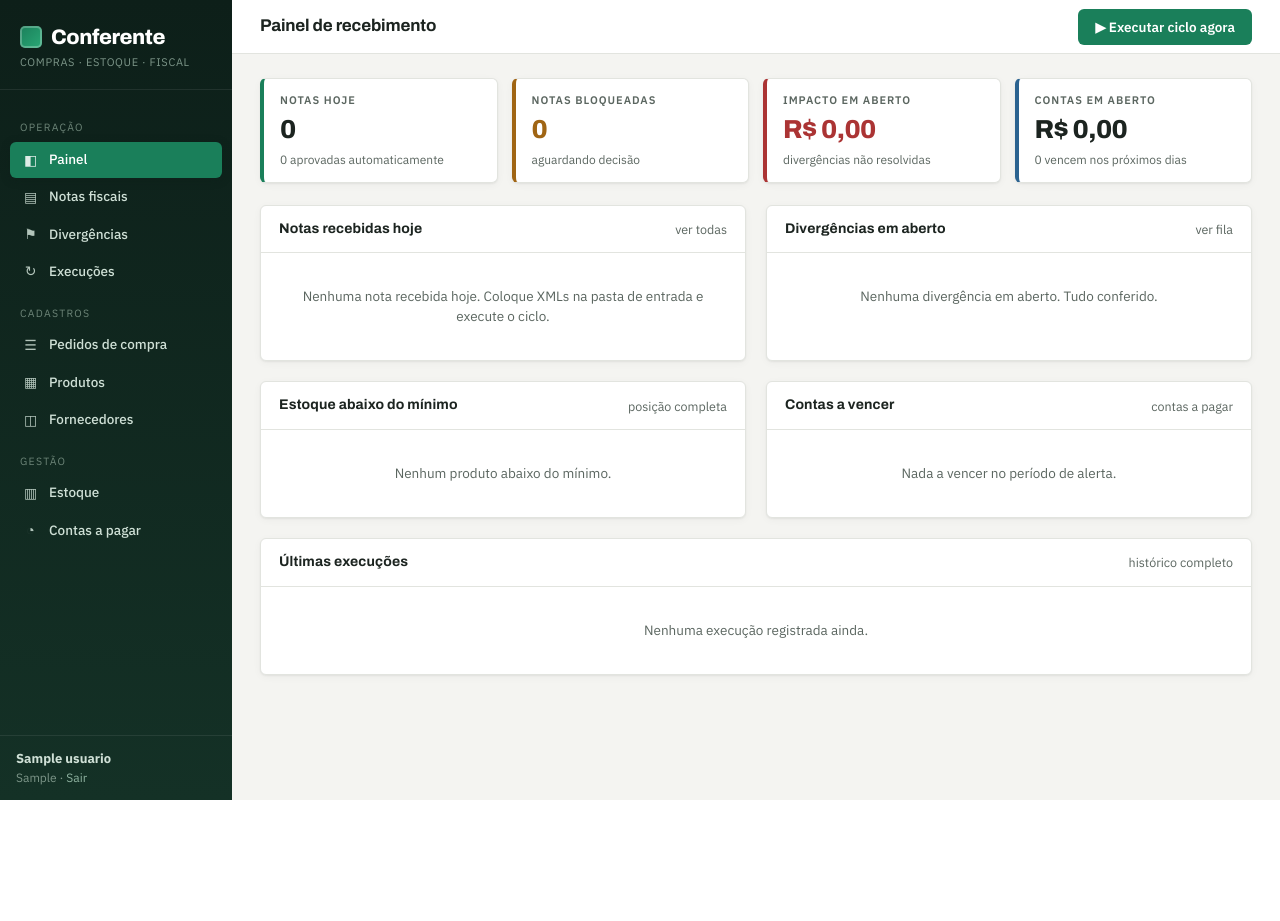
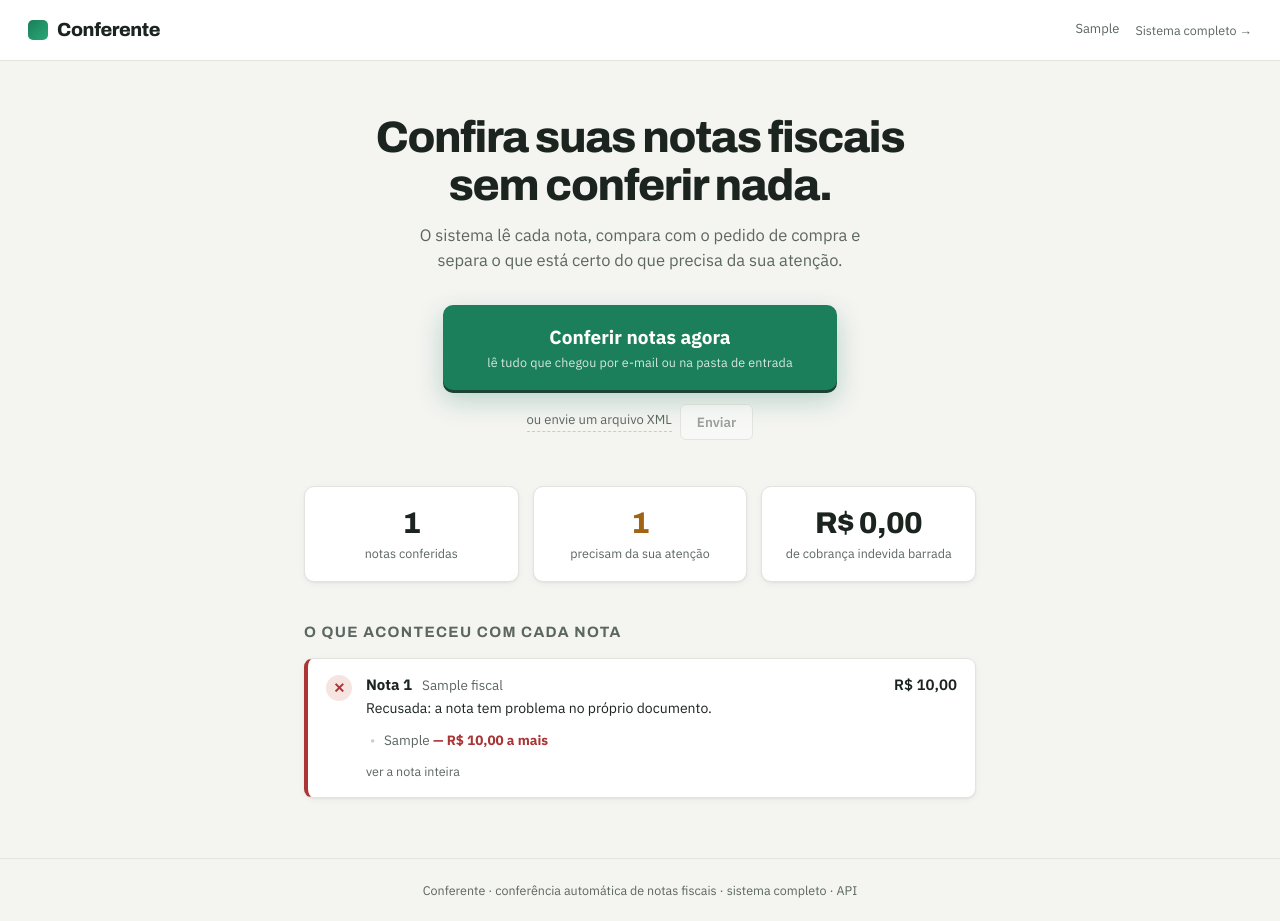
Before and after one commit to PedroNewDev/conferente, a FastAPI app: page / in a window 1280 px wide. Before the commit the page ends 800 px from the top, so only its background shows below. Run offline with FastAPI, Linux system fonts and the light colour scheme; the visitor is signed in with stand-in values (Sample User, id 1); tables that the repository leaves empty hold one stand-in row (values such as "Sample post").

Commit message:
feat: modo automatizador como tela de entrada
Uma tela, um botão e o resultado em linguagem comum: os códigos do
catálogo deixam de aparecer para quem opera — P02 vira 'cobraram mais
caro que o combinado', V02 vira 'a chave da nota foi adulterada'. Mostra
o total barrado em reais, que é o resultado que o sistema entrega.

O painel de indicadores e as telas de cadastro seguem inteiros, agora em
/painel, alcançáveis pelo link no topo.

```diff
--- a/app/main.py
+++ b/app/main.py
@@ -13,7 +13,8 @@ from app.config import settings
 from app.database import SessionLocal
 from app.models import Empresa, ExecucaoJob
 from app.routers import (
-    auth, estoque, financeiro, fornecedores, jobs, notas, painel, pedidos, produtos,
+    auth, estoque, financeiro, fornecedores, jobs, notas, painel, pedidos,
+    produtos, simples,
 )
 from app.services.pipeline import executar_ciclo, fonte_configurada
 
@@ -103,9 +104,9 @@ app.add_middleware(SessionMiddleware, secret_key=settings.APP_SECRET,
 ESTATICOS = Path(__file__).resolve().parent / "static"
 app.mount("/static", StaticFiles(directory=str(ESTATICOS)), name="static")
 
-for router in (auth.router, painel.router, produtos.router, fornecedores.router,
-               pedidos.router, notas.router, estoque.router, financeiro.router,
-               jobs.router):
+for router in (auth.router, simples.router, painel.router, produtos.router,
+               fornecedores.router, pedidos.router, notas.router, estoque.router,
+               financeiro.router, jobs.router):
     app.include_router(router)
 
 
--- a/app/routers/painel.py
+++ b/app/routers/painel.py
@@ -52,7 +52,7 @@ def indicadores(db: Session, empresa_id: int) -> dict:
     }
 
 
-@router.get("/", response_class=HTMLResponse)
+@router.get("/painel", response_class=HTMLResponse)
 def painel(request: Request, db: Session = Depends(get_db),
            usuario: Usuario = Depends(usuario_atual)):
     empresa = db.get(Empresa, usuario.empresa_id)
--- /dev/null
+++ b/app/static/simples.css
@@ -0,0 +1,263 @@
+/* ============================================================
+   Modo automatizador — uma tela, um botão.
+   Herda as variáveis de estilo.css; aqui vale respiro e tamanho.
+   ============================================================ */
+
+body.tela-simples {
+  background: var(--papel);
+  display: flex;
+  flex-direction: column;
+  min-height: 100vh;
+}
+
+.cabeca {
+  display: flex;
+  align-items: center;
+  justify-content: space-between;
+  gap: 16px;
+  padding: 16px 28px;
+  border-bottom: 1px solid var(--linha);
+  background: var(--cartao);
+}
+.marca-simples {
+  font-family: var(--fonte-titulo);
+  font-weight: 800;
+  font-size: 19px;
+  letter-spacing: -.02em;
+  display: flex;
+  align-items: center;
+  gap: 9px;
+}
+.marca-simples::before {
+  content: "";
+  width: 20px; height: 20px;
+  border-radius: 5px;
+  background: linear-gradient(135deg, var(--verde), #2aa876);
+}
+.cabeca-acoes { display: flex; align-items: center; gap: 16px; font-size: 13px; }
+.link-avancado { color: var(--tinta-fraca); font-size: 12.5px; }
+.link-avancado:hover { color: var(--verde); }
+
+.palco {
+  flex: 1;
+  width: 100%;
+  max-width: 720px;
+  margin: 0 auto;
+  padding: 52px 24px 60px;
+}
+
+/* ---------- chamada e botão ---------- */
+.chamada { text-align: center; margin-bottom: 46px; }
+.chamada h1 {
+  font-family: var(--fonte-titulo);
+  font-size: clamp(30px, 5vw, 44px);
+  font-weight: 800;
+  letter-spacing: -.03em;
+  line-height: 1.1;
+  margin: 0 0 14px;
+}
+.chamada > p {
+  color: var(--tinta-fraca);
+  font-size: 16.5px;
+  line-height: 1.5;
+  max-width: 480px;
+  margin: 0 auto 32px;
+}
+
+.acao-principal { display: flex; flex-direction: column; align-items: center; gap: 14px; }
+
+.botao-gigante {
+  font-family: var(--fonte);
+  font-size: 19px;
+  font-weight: 700;
+  color: #fff;
+  background: var(--verde);
+  border: none;
+  border-radius: 10px;
+  padding: 20px 44px;
+  cursor: pointer;
+  box-shadow: 0 3px 0 var(--verde-700), 0 10px 26px rgba(26, 127, 90, .28);
+  transition: transform .08s ease, box-shadow .08s ease, background .12s ease;
+}
+.botao-gigante small {
+  display: block;
+  font-size: 12.5px;
+  font-weight: 400;
+  opacity: .82;
+  margin-top: 5px;
+  letter-spacing: .01em;
+}
+.botao-gigante:hover { background: #178f63; }
+.botao-gigante:active {
+  transform: translateY(3px);
+  box-shadow: 0 0 0 var(--verde-700), 0 4px 12px rgba(26, 127, 90, .2);
+}
+
+.envio-manual { display: flex; align-items: center; gap: 8px; }
+.rotulo-arquivo {
+  display: inline-flex;
+  align-items: center;
+  font-size: 13px;
+  color: var(--tinta-fraca);
+  cursor: pointer;
+}
+.rotulo-arquivo input[type=file] { display: none; }
+.rotulo-arquivo span {
+  border-bottom: 1px dashed var(--linha-forte);
+  padding-bottom: 1px;
+  max-width: 260px;
+  overflow: hidden;
+  text-overflow: ellipsis;
+  white-space: nowrap;
+}
+.rotulo-arquivo:hover span { color: var(--verde); border-color: var(--verde); }
+.envio-manual .botao[disabled] { opacity: .4; cursor: not-allowed; }
+
+.ultima-vez { margin-top: 20px; font-size: 12.5px; color: var(--tinta-fraca); }
+
+/* ---------- placar ---------- */
+.placar {
+  display: grid;
+  grid-template-columns: repeat(3, 1fr);
+  gap: 14px;
+  margin-bottom: 40px;
+}
+.placar-item {
+  background: var(--cartao);
+  border: 1px solid var(--linha);
+  border-radius: 10px;
+  padding: 20px 16px;
+  text-align: center;
+  box-shadow: var(--sombra);
+}
+.placar-item b {
+  display: block;
+  font-family: var(--fonte-titulo);
+  font-size: 30px;
+  font-weight: 800;
+  letter-spacing: -.02em;
+  line-height: 1.1;
+}
+.placar-item span {
+  display: block;
+  margin-top: 5px;
+  font-size: 12.5px;
+  color: var(--tinta-fraca);
+  line-height: 1.3;
+}
+.placar-item.atencao b { color: var(--ambar); }
+.placar-item.dinheiro { border-color: #d9c4a8; background: #fdf9f3; }
+.placar-item.dinheiro b { color: var(--ambar); font-size: 26px; }
+
+/* ---------- lista de notas ---------- */
+.resultado h2 {
+  font-family: var(--fonte-titulo);
+  font-size: 15px;
+  font-weight: 700;
+  margin: 0 0 14px;
+  color: var(--tinta-fraca);
+  text-transform: uppercase;
+  letter-spacing: .09em;
+}
+
+.notas { list-style: none; margin: 0; padding: 0; display: flex; flex-direction: column; gap: 10px; }
+
+.nota {
+  display: flex;
+  gap: 14px;
+  background: var(--cartao);
+  border: 1px solid var(--linha);
+  border-left: 4px solid var(--linha-forte);
+  border-radius: 9px;
+  padding: 15px 18px;
+  box-shadow: var(--sombra);
+}
+.nota.aprovada { border-left-color: var(--verde); }
+.nota.bloqueada { border-left-color: var(--ambar); }
+.nota.rejeitada { border-left-color: var(--vermelho); }
+
+.marcador {
+  flex-shrink: 0;
+  width: 26px; height: 26px;
+  border-radius: 50%;
+  display: grid;
+  place-items: center;
+  font-weight: 700;
+  font-size: 14px;
+  background: var(--cinza-suave);
+  color: var(--tinta-fraca);
+  margin-top: 1px;
+}
+.nota.aprovada .marcador { background: var(--verde-suave); color: #14603f; }
+.nota.bloqueada .marcador { background: var(--ambar-suave); color: var(--ambar); }
+.nota.rejeitada .marcador { background: var(--vermelho-suave); color: var(--vermelho); }
+
+.conteudo-nota { flex: 1; min-width: 0; }
+.topo-nota {
+  display: flex;
+  align-items: baseline;
+  gap: 10px;
+  flex-wrap: wrap;
+  margin-bottom: 3px;
+}
+.topo-nota b { font-size: 15px; }
+.topo-nota .fornecedor { color: var(--tinta-fraca); font-size: 13.5px; flex: 1; min-width: 0; }
+.topo-nota .valor { font-weight: 600; font-variant-numeric: tabular-nums; }
+
+.veredito { font-size: 14px; line-height: 1.4; }
+
+.motivos { list-style: none; margin: 9px 0 0; padding: 0; }
+.motivos li {
+  font-size: 13.5px;
+  color: var(--tinta-fraca);
+  padding: 4px 0 4px 18px;
+  position: relative;
+  line-height: 1.4;
+}
+.motivos li::before {
+  content: "•";
+  position: absolute;
+  left: 4px;
+  color: var(--linha-forte);
+}
+.motivos li.grave { color: var(--tinta); }
+.motivos li.grave::before { content: "!"; color: var(--ambar); font-weight: 700; }
+.motivos b { color: var(--vermelho); }
+
+.detalhe {
+  display: inline-block;
+  margin-top: 8px;
+  font-size: 12.5px;
+  color: var(--tinta-fraca);
+}
+.detalhe:hover { color: var(--verde); }
+
+.ver-todas { margin-top: 18px; text-align: center; font-size: 13.5px; }
+
+.vazio-simples {
+  text-align: center;
+  padding: 40px 20px;
+  border: 1px dashed var(--linha-forte);
+  border-radius: 10px;
+  background: #fbfbf9;
+}
+.vazio-simples p { margin: 0 0 6px; font-size: 15px; }
+
+.rodape-simples {
+  text-align: center;
+  padding: 22px;
+  font-size: 12.5px;
+  color: var(--tinta-fraca);
+  border-top: 1px solid var(--linha);
+}
+.rodape-simples a { color: var(--tinta-fraca); }
+.rodape-simples a:hover { color: var(--verde); }
+
+@media (max-width: 620px) {
+  .palco { padding: 34px 16px 44px; }
+  .placar { grid-template-columns: 1fr; gap: 10px; }
+  .placar-item { display: flex; align-items: baseline; gap: 10px; text-align: left; }
+  .placar-item b { font-size: 24px; }
+  .botao-gigante { width: 100%; padding: 18px 20px; }
+  .topo-nota .valor { width: 100%; }
+}
--- a/app/templates/base.html
+++ b/app/templates/base.html
@@ -15,7 +15,8 @@
     </div>
     <nav class="navegacao">
       <div class="grupo">Operação</div>
-      <a href="/" class="{{ 'ativo' if ativo == 'painel' }}"><span class="icone">◧</span> Painel</a>
+      <a href="/"><span class="icone">▸</span> Modo simples</a>
+      <a href="/painel" class="{{ 'ativo' if ativo == 'painel' }}"><span class="icone">◧</span> Painel</a>
       <a href="/notas" class="{{ 'ativo' if ativo == 'notas' }}"><span class="icone">▤</span> Notas fiscais</a>
       <a href="/ocorrencias" class="{{ 'ativo' if ativo == 'ocorrencias' }}"><span class="icone">⚑</span> Divergências</a>
       <a href="/jobs" class="{{ 'ativo' if ativo == 'jobs' }}"><span class="icone">↻</span> Execuções</a>
--- /dev/null
+++ b/app/templates/simples.html
@@ -0,0 +1,148 @@
+<!DOCTYPE html>
+<html lang="pt-BR">
+<head>
+  <meta charset="utf-8">
+  <meta name="viewport" content="width=device-width, initial-scale=1">
+  <title>Conferente — conferência automática de notas</title>
+  <link rel="stylesheet" href="/static/estilo.css">
+  <link rel="stylesheet" href="/static/simples.css">
+</head>
+<body class="tela-simples">
+
+<header class="cabeca">
+  <div class="marca-simples">Conferente</div>
+  <div class="cabeca-acoes">
+    <span class="texto-fraco">{{ empresa.razao_social }}</span>
+    <a href="/painel" class="link-avancado">Sistema completo →</a>
+  </div>
+</header>
+
+<main class="palco">
+
+  <section class="chamada">
+    <h1>Confira suas notas fiscais<br>sem conferir nada.</h1>
+    <p>O sistema lê cada nota, compara com o pedido de compra e separa o que
+    está certo do que precisa da sua atenção.</p>
+
+    {% if erro %}<div class="aviso erro" style="max-width:520px">{{ erro }}</div>{% endif %}
+
+    <div class="acao-principal">
+      <form method="post" action="/processar">
+        <button class="botao-gigante" type="submit">
+          Conferir notas agora
+          <small>lê tudo que chegou por e-mail ou na pasta de entrada</small>
+        </button>
+      </form>
+
+      <form method="post" action="/enviar" enctype="multipart/form-data"
+            class="envio-manual">
+        <label class="rotulo-arquivo">
+          <input type="file" name="arquivo" accept=".xml" required
+                 onchange="this.form.querySelector('button').disabled = !this.files.length;
+                           this.parentNode.querySelector('span').textContent =
+                             this.files[0] ? this.files[0].name : 'ou envie um arquivo XML';">
+          <span>ou envie um arquivo XML</span>
+        </label>
+        <button class="botao secundario" type="submit" disabled>Enviar</button>
+      </form>
+    </div>
+
+    {% if ultima_execucao and ultima_execucao.terminado_em %}
+    <p class="ultima-vez">Última conferência em
+      {{ ultima_execucao.terminado_em | data_hora_br }}</p>
+    {% endif %}
+  </section>
+
+  {% if total_notas %}
+  <section class="placar">
+    <div class="placar-item">
+      <b>{{ total_notas }}</b>
+      <span>notas conferidas</span>
+    </div>
+    <div class="placar-item {{ 'atencao' if barradas }}">
+      <b>{{ barradas }}</b>
+      <span>precisam da sua atenção</span>
+    </div>
+    <div class="placar-item {{ 'dinheiro' if impacto }}">
+      <b>R$ {{ impacto | moeda }}</b>
+      <span>de cobrança indevida barrada</span>
+    </div>
+  </section>
+
+  <section class="resultado">
+    <h2>O que aconteceu com cada nota</h2>
+
+    <ul class="notas">
+      {% for linha in notas %}
+      {% set n = linha.nota %}
+      <li class="nota {{ n.status }}">
+        <div class="marcador">
+          {% if n.status == 'aprovada' %}✓
+          {% elif n.status == 'bloqueada' %}!
+          {% elif n.status == 'rejeitada' %}✕
+          {% else %}·{% endif %}
+        </div>
+
+        <div class="conteudo-nota">
+          <div class="topo-nota">
+            <b>Nota {{ n.numero }}</b>
+            <span class="fornecedor">{{ (n.nome_emitente or 'Fornecedor não identificado') | truncate(38) }}</span>
+            <span class="valor">R$ {{ n.valor_total | moeda }}</span>
+          </div>
+
+          <div class="veredito">
+            {% if n.status == 'aprovada' and n.tipo_operacao != 'compra' %}
+              {{ n.tipo_operacao | capitalize }} registrada — não altera estoque
+              nem contas a pagar.
+            {% elif n.status == 'aprovada' %}
+              Tudo certo — lançada no estoque e no contas a pagar.
+            {% elif n.status == 'bloqueada' %}
+              Segurada antes de virar despesa.
+            {% elif n.status == 'rejeitada' %}
+              Recusada: a nota tem problema no próprio documento.
+            {% elif n.status == 'cancelada' %}
+              Cancelada.
+            {% else %}
+              Recebida, aguardando conferência.
+            {% endif %}
+          </div>
+
+          {% if linha.motivos %}
+          <ul class="motivos">
+            {% for m in linha.motivos %}
+            <li class="{{ 'grave' if m.grave }}">
+              {{ m.texto }}
+              {% if m.valor %}<b>— R$ {{ m.valor | moeda }} a mais</b>{% endif %}
+            </li>
+            {% endfor %}
+          </ul>
+          {% endif %}
+
+          <a href="/notas/{{ n.id }}" class="detalhe">ver a nota inteira</a>
+        </div>
+      </li>
+      {% endfor %}
+    </ul>
+
+    {% if total_notas > notas | length %}
+    <p class="ver-todas"><a href="/notas">ver todas as {{ total_notas }} notas →</a></p>
+    {% endif %}
+  </section>
+  {% else %}
+  <section class="vazio-simples">
+    <p>Nenhuma nota conferida ainda.</p>
+    <p class="texto-fraco">Clique em <b>Conferir notas agora</b> — os arquivos de
+    demonstração já estão esperando na pasta de entrada.</p>
+  </section>
+  {% endif %}
+
+</main>
+
+<footer class="rodape-simples">
+  Conferente · conferência automática de notas fiscais ·
+  <a href="/painel">sistema completo</a> ·
+  <a href="/docs">API</a>
+</footer>
+
+</body>
+</html>
```
Also changed, not shown: app/routers/simples.py (added, +119 -0 lines), app/services/explicacoes.py (added, +45 -0 lines).
